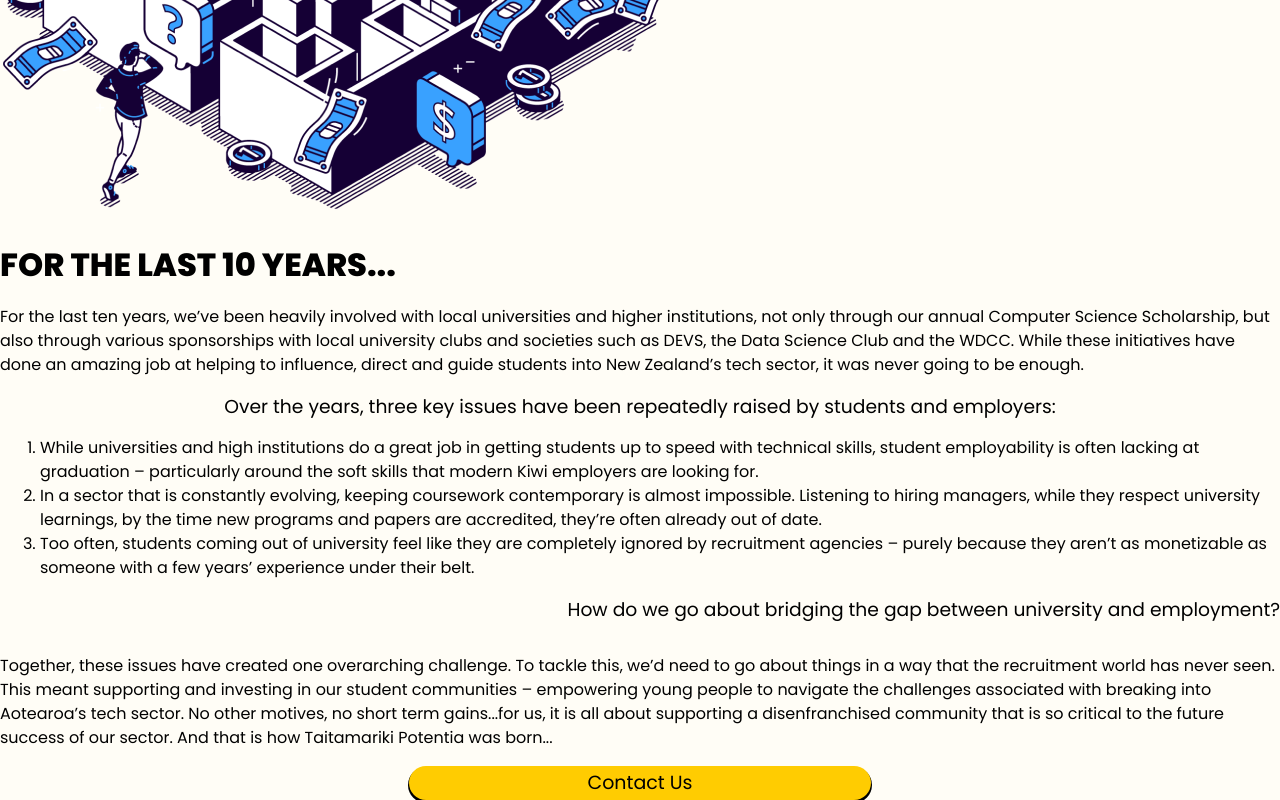
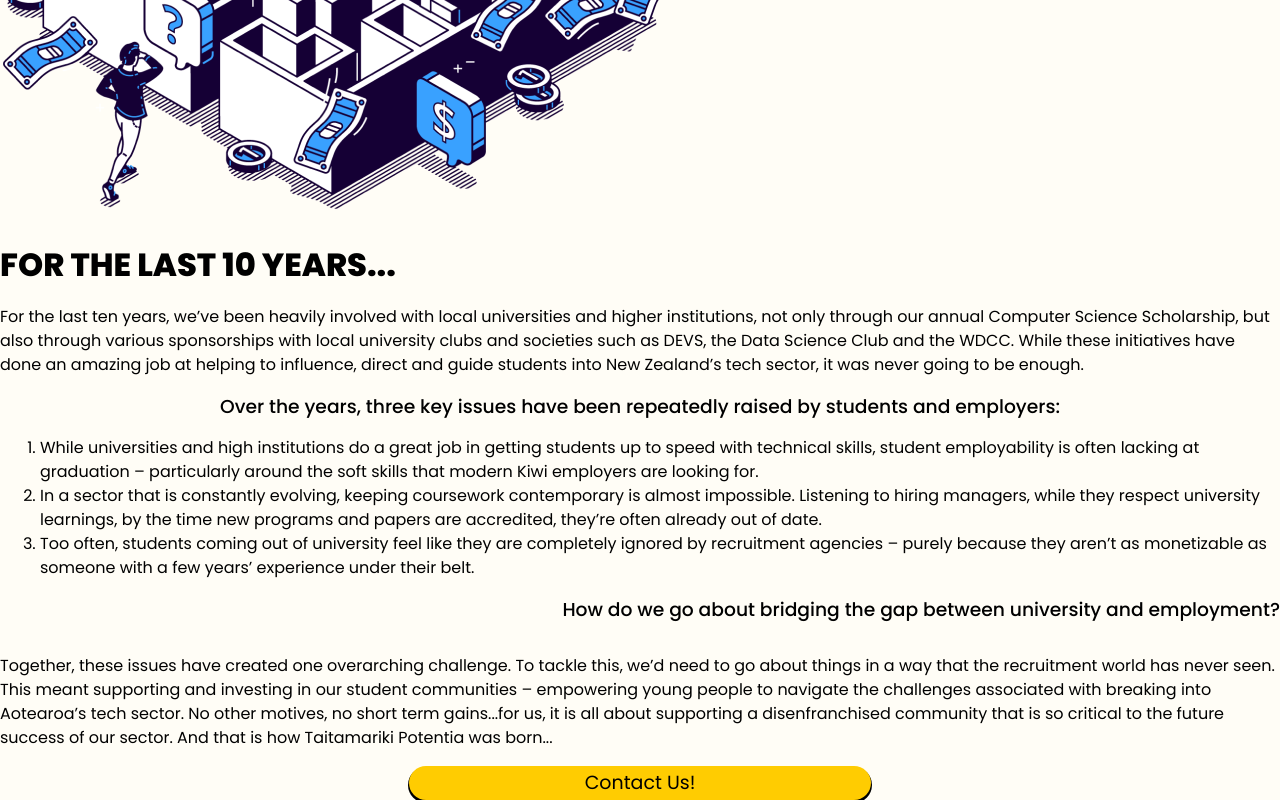
Before and after one commit to UoaWDCC/taitam-portal, a Next.js app: page /about in a window 1280 px wide. Shown: the part 1526-2326 px from the top of the page. Built offline with nearby package versions, Linux system fonts and the light colour scheme; what @linaria/core would draw is missing.

Commit message:
Added poppins font to the contact button on about page

```diff
--- a/src/app/about/page.tsx
+++ b/src/app/about/page.tsx
@@ -1,7 +1,10 @@
 import { css } from "@linaria/core";
+import { Poppins } from "next/font/google";
 import Button from "../(components)/Button";
 import Image from "next/image";
 import "../globals.scss";
+
+const poppinsMedium = Poppins({ weight: "500", subsets: ["latin"] });
 
 /* ------- headers -------*/
 const title = css`
@@ -309,12 +312,14 @@ export default function AboutPage() {
           </p>
         </div>
       </div>
+      <div className={poppinsMedium.className}>
       <Button
-              text="Contact Us"
+              text="Contact Us!"
               href="/contact"
               type="primary"
               width="contactUsButton"
         ></Button>
+      </div>
     </div>
   );
 }
```
